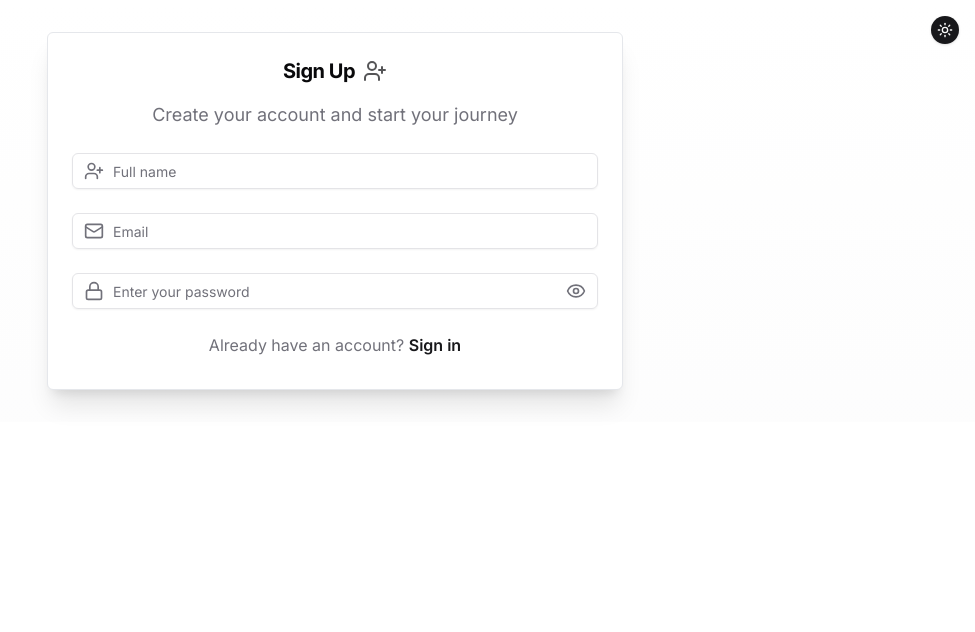
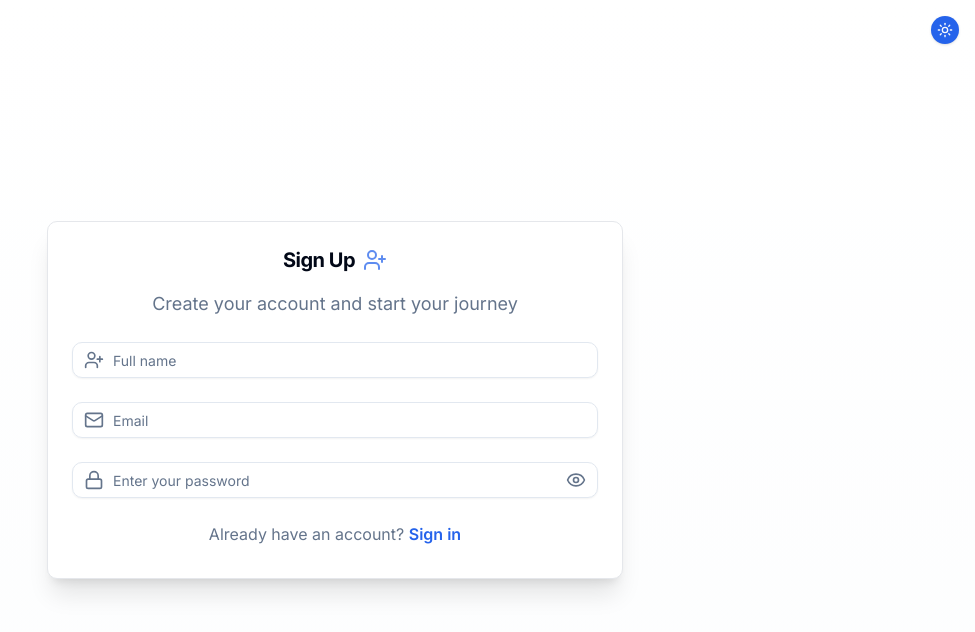
Before and after one commit to Couks/frontend-av2-4seg, a Next.js app: page /signup in a window 1280 px wide. Shown: the top 632 px of the page, without its empty margins (305-1280 px from the left). Built offline with nearby package versions, Linux system fonts and the light colour scheme.

Commit message:
changed collors

```diff
--- a/src/app/(login)/signup/page.tsx
+++ b/src/app/(login)/signup/page.tsx
@@ -215,7 +215,7 @@
   };
 
   return (
-    <main className="flex max-h-screen items-center justify-center bg-gradient-to-b from-background to-secondary/20 p-4 sm:p-8">
+    <main className="flex min-h-screen items-center justify-center bg-gradient-to-b from-background to-secondary/20 p-4 sm:p-8">
       <Card className="w-full max-w-xl mx-auto shadow-xl">
         <CardHeader className="space-y-4 text-center">
           <div className="flex items-center justify-center gap-2">
--- a/src/app/globals.css
+++ b/src/app/globals.css
@@ -5,74 +5,57 @@
 @layer base {
   :root {
     --background: 0 0% 100%;
-    --foreground: 240 10% 3.9%;
+    --foreground: 222.2 84% 4.9%;
     --card: 0 0% 100%;
-    --card-foreground: 240 10% 3.9%;
+    --card-foreground: 222.2 84% 4.9%;
     --popover: 0 0% 100%;
-    --popover-foreground: 240 10% 3.9%;
-    --primary: 240 5.9% 10%;
-    --primary-foreground: 0 0% 98%;
-    --secondary: 240 4.8% 95.9%;
-    --secondary-foreground: 240 5.9% 10%;
-    --muted: 240 4.8% 95.9%;
-    --muted-foreground: 240 3.8% 46.1%;
-    --accent: 240 4.8% 95.9%;
-    --accent-foreground: 240 5.9% 10%;
+    --popover-foreground: 222.2 84% 4.9%;
+    --primary: 221.2 83.2% 53.3%;
+    --primary-foreground: 210 40% 98%;
+    --secondary: 210 40% 96.1%;
+    --secondary-foreground: 222.2 47.4% 11.2%;
+    --muted: 210 40% 96.1%;
+    --muted-foreground: 215.4 16.3% 46.9%;
+    --accent: 210 40% 96.1%;
+    --accent-foreground: 222.2 47.4% 11.2%;
     --destructive: 0 84.2% 60.2%;
-    --destructive-foreground: 0 0% 98%;
-    --border: 240 5.9% 90%;
-    --input: 240 5.9% 90%;
-    --ring: 240 5.9% 10%;
-    --radius: 0.5rem;
+    --destructive-foreground: 210 40% 98%;
+    --border: 214.3 31.8% 91.4%;
+    --input: 214.3 31.8% 91.4%;
+    --ring: 221.2 83.2% 53.3%;
+    --radius: 0.75rem;
+    --chart-1: 12 76% 61%;
+    --chart-2: 173 58% 39%;
+    --chart-3: 197 37% 24%;
+    --chart-4: 43 74% 66%;
+    --chart-5: 27 87% 67%;
+  }
+
+  .dark {
+    --background: 222.2 84% 4.9%;
+    --foreground: 210 40% 98%;
+    --card: 222.2 84% 4.9%;
+    --card-foreground: 210 40% 98%;
+    --popover: 222.2 84% 4.9%;
+    --popover-foreground: 210 40% 98%;
+    --primary: 217.2 91.2% 59.8%;
+    --primary-foreground: 222.2 47.4% 11.2%;
+    --secondary: 217.2 32.6% 17.5%;
+    --secondary-foreground: 210 40% 98%;
+    --muted: 217.2 32.6% 17.5%;
+    --muted-foreground: 215 20.2% 65.1%;
+    --accent: 217.2 32.6% 17.5%;
+    --accent-foreground: 210 40% 98%;
+    --destructive: 0 62.8% 30.6%;
+    --destructive-foreground: 210 40% 98%;
+    --border: 217.2 32.6% 17.5%;
+    --input: 217.2 32.6% 17.5%;
+    --ring: 224.3 76.3% 48%;
     --chart-1: 220 70% 50%;
     --chart-2: 160 60% 45%;
     --chart-3: 30 80% 55%;
     --chart-4: 280 65% 60%;
     --chart-5: 340 75% 55%;
-    --sidebar-background: 0 0% 98%;
-    --sidebar-foreground: 240 5.3% 26.1%;
-    --sidebar-primary: 240 5.9% 10%;
-    --sidebar-primary-foreground: 0 0% 98%;
-    --sidebar-accent: 240 4.8% 95.9%;
-    --sidebar-accent-foreground: 240 5.9% 10%;
-    --sidebar-border: 220 13% 91%;
-    --sidebar-ring: 217.2 91.2% 59.8%;
-  }
-
-  .dark {
-    --background: 0 0% 0%;
-    --foreground: 210 20% 98%;
-    --card: 224 71.4% 4.1%;
-    --card-foreground: 210 20% 98%;
-    --popover: 224 71.4% 4.1%;
-    --popover-foreground: 210 20% 98%;
-    --primary: 263.4 70% 50.4%;
-    --primary-foreground: 210 20% 98%;
-    --secondary: 215 27.9% 16.9%;
-    --secondary-foreground: 210 20% 98%;
-    --muted: 215 27.9% 16.9%;
-    --muted-foreground: 217.9 10.6% 64.9%;
-    --accent: 215 27.9% 16.9%;
-    --accent-foreground: 210 20% 98%;
-    --destructive: 0 62.8% 30.6%;
-    --destructive-foreground: 210 20% 98%;
-    --border: 215 27.9% 16.9%;
-    --input: 215 27.9% 16.9%;
-    --ring: 263.4 70% 50.4%;
-    --radius: 0.5rem;
-    --chart-1: 220 70% 50%;
-    --chart-2: 160 60% 45%;
-    --chart-3: 30 80% 55%;
-    --chart-4: 280 65% 60%;
-    --chart-5: 340 75% 55%;
-    --sidebar-background: 224 71.4% 4.1%;
-    --sidebar-foreground: 210 20% 98%;
-    --sidebar-primary: 263.4 70% 50.4%;
-    --sidebar-primary-foreground: 210 20% 98%;
-    --sidebar-accent: 215 27.9% 16.9%;
-    --sidebar-accent-foreground: 210 20% 98%;
-    --sidebar-border: 215 27.9% 16.9%;
-    --sidebar-ring: 263.4 70% 50.4%;
   }
 }
 
--- a/src/app/page.tsx
+++ b/src/app/page.tsx
@@ -5,7 +5,7 @@
 
 export default function Home() {
   return (
-    <div className="min-h-screen bg-gray-200 dark:bg-gray-900">
+    <div className="min-h-screen dark:bg-background">
       <main className="container mx-auto flex flex-col items-center justify-center gap-4 px-4 py-4">
         <ThemeToggle />
         <div className="flex flex-col items-center gap-4">
```
